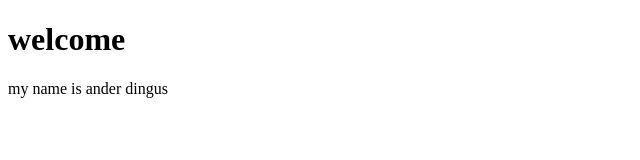
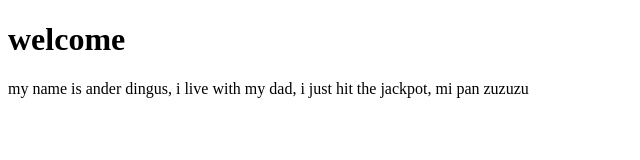
Before and after one commit to yassin1000/testserver, a plain HTML site: page index.html in a window 1280 px wide. Shown: the whole page, without its empty margins (0-640 px from the left). Drawn offline with Linux system fonts and the light colour scheme.

Commit message:
Update index.html

```diff
--- a/index.html
+++ b/index.html
@@ -4,6 +4,6 @@
 <title> my server</title>
 <body>
   <h1>welcome</h1>
-  <p>my name is ander dingus</p>
+  <p>my name is ander dingus, i live with my dad, i just hit the jackpot, mi pan zuzuzu</p>
 
 </body>
```
